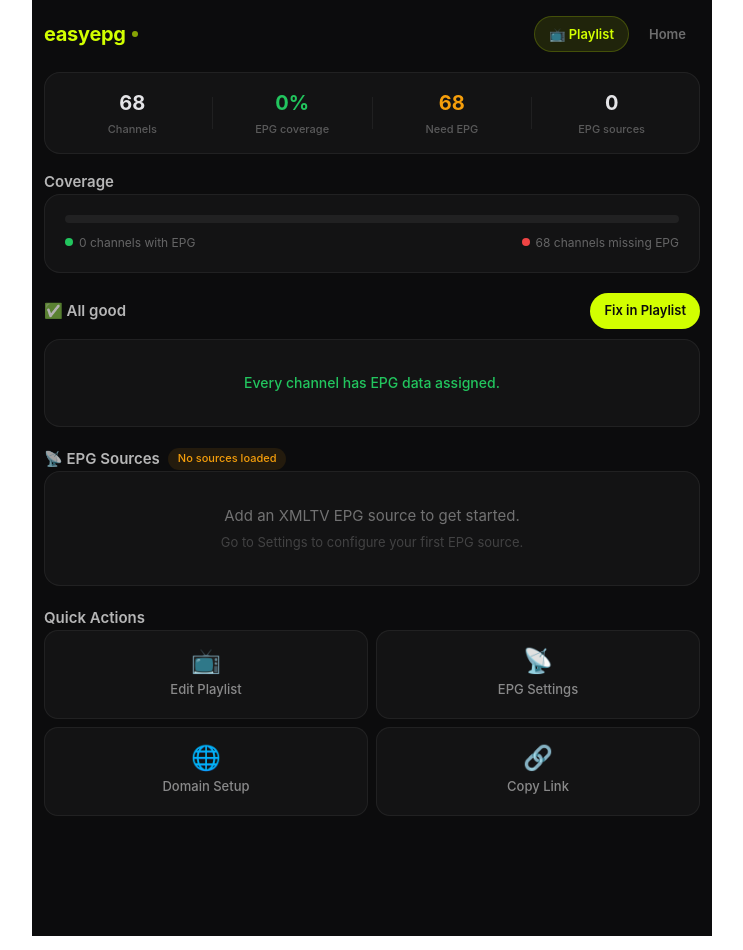
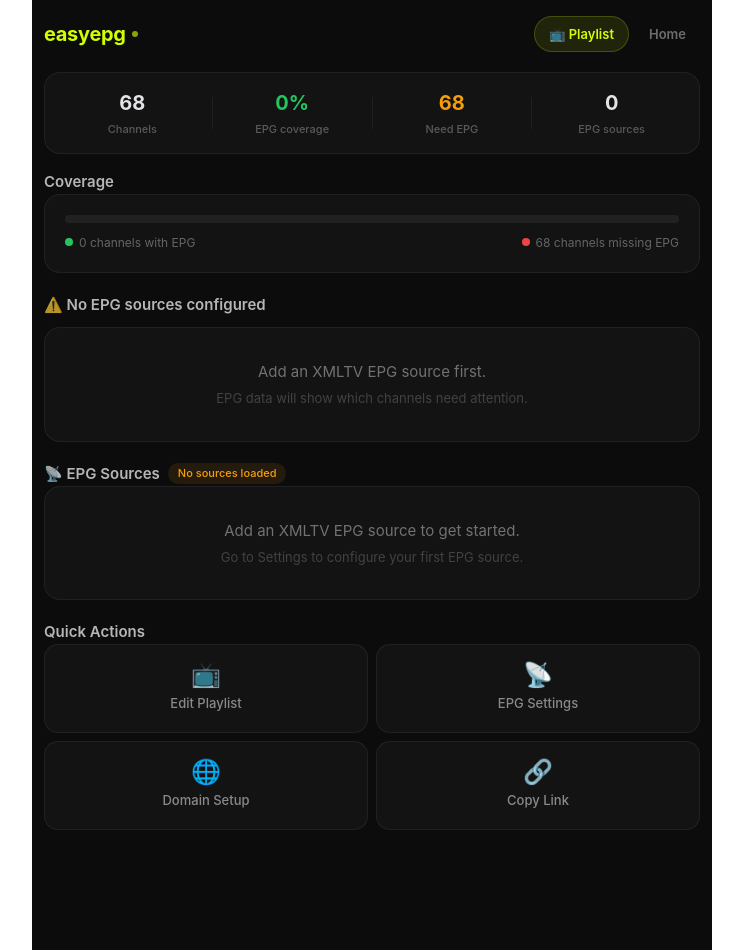
Before and after one commit to psxdaz-blip/easyepg, a Next.js app: page /dashboard in a window 1280 px wide. Shown: the whole page, without its empty margins (268-1011 px from the left). Built offline with nearby package versions, Linux system fonts and the light colour scheme.

Commit message:
fix: handle no EPG sources state in attention section

```diff
--- a/src/app/dashboard/page.tsx
+++ b/src/app/dashboard/page.tsx
@@ -163,17 +163,24 @@ export default function DashboardPage() {
       <div className="dash__section">
         <div className="dash__section-header">
           <h2 className="dash__section-title">
-            {attentionChannels.length > 0 ? `⚠️ ${attentionChannels.length} need attention` : '✅ All good'}
+            {!hasEpgData ? '⚠️ No EPG sources configured' :
+             attentionChannels.length > 0 ? `⚠️ ${attentionChannels.length} need attention` : '✅ All good'}
           </h2>
-          <Link href="/playlist" className="dash__pill dash__pill--primary">
-            Fix in Playlist
-          </Link>
+          {hasEpgData && attentionChannels.length > 0 && (
+            <Link href="/playlist" className="dash__pill dash__pill--primary">
+              Fix in Playlist
+            </Link>
+          )}
         </div>
-        {attentionChannels.length > 0 ? (
+        {!hasEpgData ? (
+          <div className="dash__card dash__card--centered">
+            <p className="dash__empty-text">Add an XMLTV EPG source first.</p>
+            <p className="dash__empty-hint">EPG data will show which channels need attention.</p>
+          </div>
+        ) : attentionChannels.length > 0 ? (
           <div className="dash__card">
             <p className="dash__card-sub">
               These channels in your master playlist don&apos;t have EPG data yet.
-              Add an EPG source or match them manually.
             </p>
             <div className="dash__channel-list">
               {attentionChannels.slice(0, 10).map((ch) => (
```
